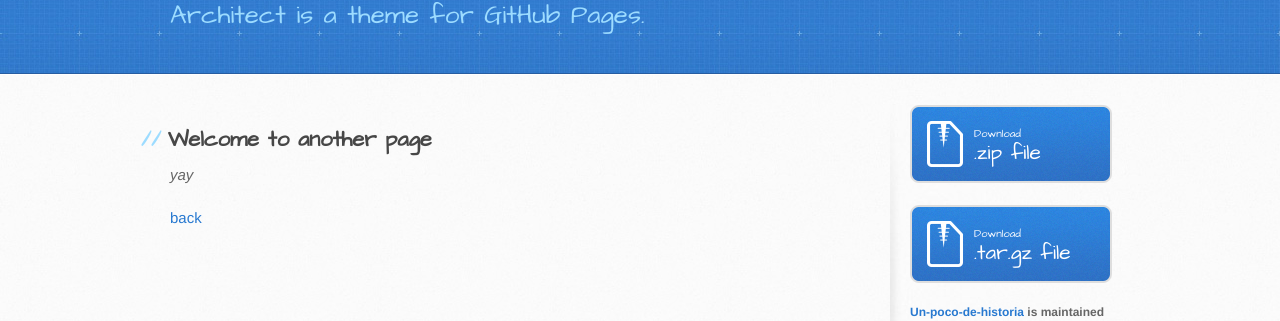
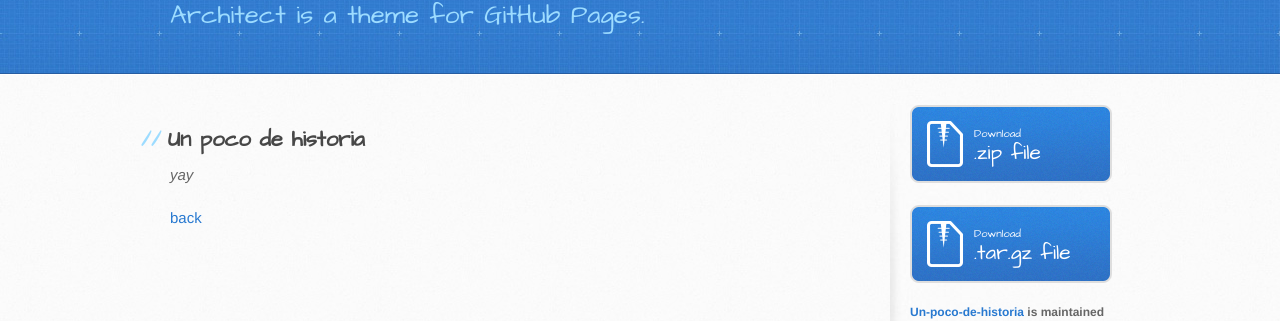
Before and after one commit to Zontrox01/Un-poco-de-historia, a Jekyll site: the page built from another-page.md, in a window 1280 px wide. Shown: the part 127-448 px from the top of the page. Built offline with Jekyll 4.4.1, drawn with Linux system fonts in a browser that asks for light colours; our own code applies the rules of GitHub Pages for plain Markdown files.

Commit message:
Update another-page.md

```diff
--- a/another-page.md
+++ b/another-page.md
@@ -2,7 +2,7 @@
 layout: default
 ---
 
-## Welcome to another page
+## Un poco de historia
 
 _yay_
 
```
